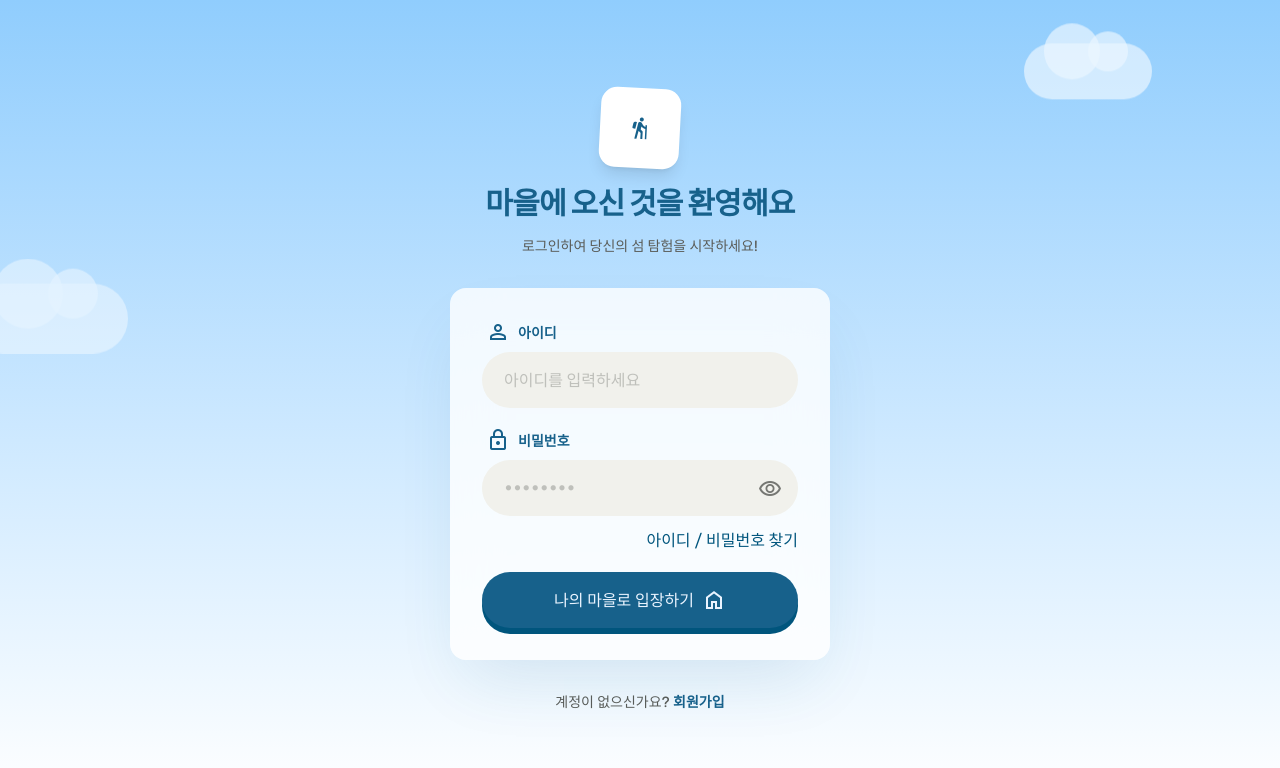
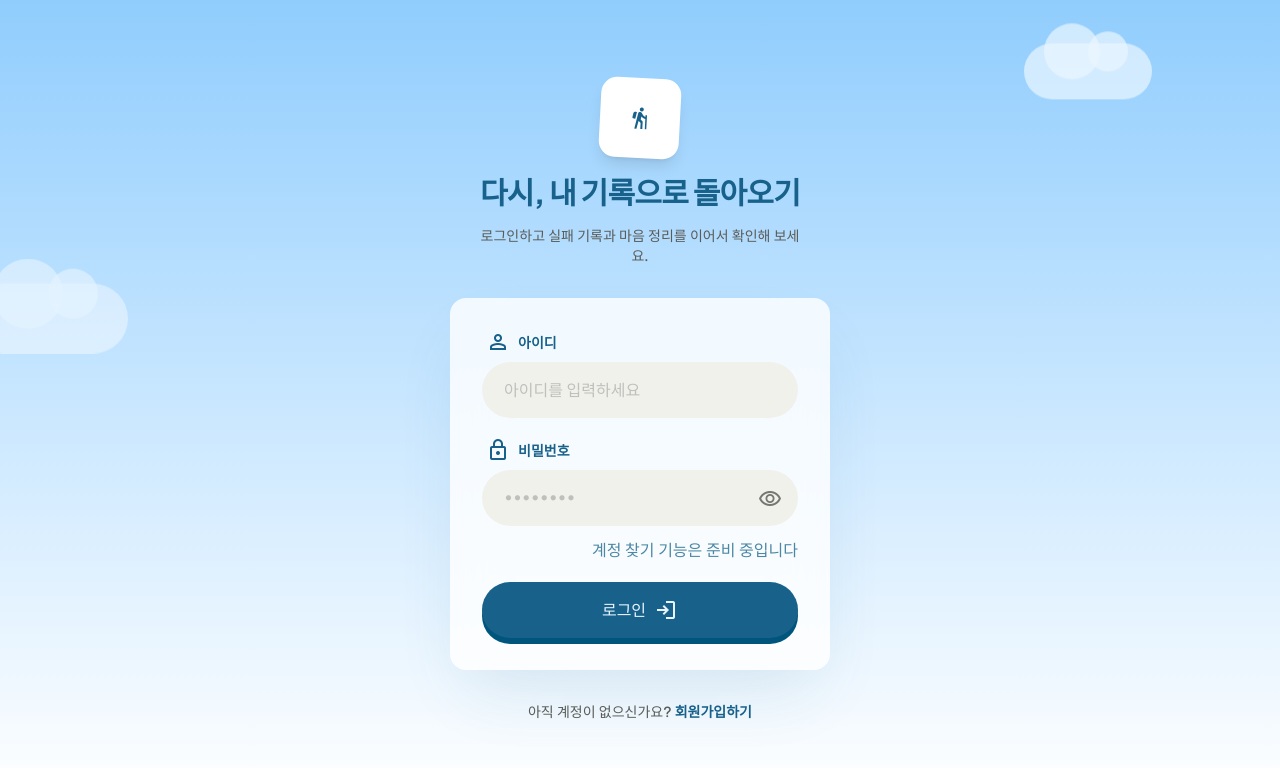
Before and after one commit to maycode28/oopsLog-frontend, a React (Vite) app: page /login in a window 1280 px wide. Shown: the top 768 px of the page. Built offline with nearby package versions, Linux system fonts and the light colour scheme; no server answers.

Commit message:
fix: 인증 리다이렉트와 로그인 회원가입 문구 정리

```diff
--- a/src/App.tsx
+++ b/src/App.tsx
@@ -1,4 +1,5 @@
 import { BrowserRouter, Navigate, Route, Routes } from "react-router-dom";
+import { ProtectedRoute } from "./features/auth/components/ProtectedRoute";
 import AppLayout from "./layouts/AppLayout";
 import LoginPage from "./pages/auth/LoginPage";
 import SignupPage from "./pages/auth/SignupPage";
@@ -10,6 +11,7 @@ function App() {
   return (
     <BrowserRouter>
       <Routes>
+        <Route element={<ProtectedRoute />}>
           <Route element={<AppLayout />}>
             <Route path="/" element={<MyPage />} />
             <Route path="/mypage" element={<MyPage />} />
@@ -18,6 +20,7 @@ function App() {
               element={<FailureDetailPage />}
             />
             <Route path="/mind-tuning" element={<MindTuningPage />} />
+          </Route>
         </Route>
 
         <Route path="/login" element={<LoginPage />} />
--- /dev/null
+++ b/src/features/auth/components/ProtectedRoute.tsx
@@ -0,0 +1,12 @@
+import { Navigate, Outlet, useLocation } from "react-router-dom";
+import { getUserSession } from "../utils/session";
+
+export function ProtectedRoute() {
+  const location = useLocation();
+
+  if (!getUserSession()) {
+    return <Navigate to="/login" replace state={{ from: location }} />;
+  }
+
+  return <Outlet />;
+}
--- a/src/features/auth/hooks/useAuth.ts
+++ b/src/features/auth/hooks/useAuth.ts
@@ -1,11 +1,12 @@
 import { useState } from 'react';
-import { useNavigate } from 'react-router-dom';
+import { useLocation, useNavigate } from 'react-router-dom';
 import { authApi } from '../api/authApi';
 import type { LoginRequest, SignupRequest } from '../types/auth.types';
 import { clearUserSession, saveUserSession } from '../utils/session';
 
 export function useAuth() {
   const navigate = useNavigate();
+  const location = useLocation();
   const [isLoading, setIsLoading] = useState(false);
   const [error, setError] = useState<string | null>(null);
 
@@ -16,7 +17,17 @@ export function useAuth() {
     try {
       const user = await authApi.login(data);
       saveUserSession(user);
-      navigate('/mind-tuning');
+      const redirectTo =
+        typeof location.state === 'object' &&
+        location.state !== null &&
+        'from' in location.state &&
+        typeof location.state.from === 'object' &&
+        location.state.from !== null &&
+        'pathname' in location.state.from &&
+        typeof location.state.from.pathname === 'string'
+          ? location.state.from.pathname
+          : '/mind-tuning';
+      navigate(redirectTo, { replace: true });
     } catch (err) {
       setError(err instanceof Error ? err.message : '로그인 중 오류가 발생했습니다.');
     } finally {
@@ -30,9 +41,10 @@ export function useAuth() {
 
     try {
       await authApi.signup(data);
-      navigate('/login');
+      return true;
     } catch (err) {
       setError(err instanceof Error ? err.message : '회원가입 중 오류가 발생했습니다.');
+      return false;
     } finally {
       setIsLoading(false);
     }
--- a/src/features/mind-tuning/hooks/useMindTuning.ts
+++ b/src/features/mind-tuning/hooks/useMindTuning.ts
@@ -1,4 +1,4 @@
-import { useEffect, useRef, useState } from 'react';
+import { useCallback, useEffect, useRef, useState } from 'react';
 import type { MutableRefObject } from 'react';
 
 import { fetchAIData } from '../api/ai';
@@ -17,17 +17,17 @@ export function useMindTuning(): UseMindTuningReturn {
   const transitionTimerRef = useRef<ReturnType<typeof setTimeout> | null>(null);
   const restartTimerRef = useRef<ReturnType<typeof setTimeout> | null>(null);
 
-  const clearTimeoutRef = (timerRef: MutableRefObject<ReturnType<typeof setTimeout> | null>) => {
+  const clearTimeoutRef = useCallback((timerRef: MutableRefObject<ReturnType<typeof setTimeout> | null>) => {
     if (timerRef.current) {
       clearTimeout(timerRef.current);
       timerRef.current = null;
     }
-  };
+  }, []);
 
-  const clearAllTimers = () => {
+  const clearAllTimers = useCallback(() => {
     clearTimeoutRef(transitionTimerRef);
     clearTimeoutRef(restartTimerRef);
-  };
+  }, [clearTimeoutRef]);
 
   const getDir = (current: ScreenName, next: ScreenName) => {
     const curIndex = SCREEN_ORDER.indexOf(current);
@@ -96,9 +96,9 @@ export function useMindTuning(): UseMindTuningReturn {
     }, SCANNING_DELAY);
 
     return () => clearTimeoutRef(transitionTimerRef);
-  }, [screen, loadingMode, aiData]);
+  }, [screen, loadingMode, aiData, clearTimeoutRef]);
 
-  useEffect(() => clearAllTimers, []);
+  useEffect(() => clearAllTimers, [clearAllTimers]);
 
   return {
     screen,
--- a/src/features/mind-tuning/hooks/useRescueFlow.ts
+++ b/src/features/mind-tuning/hooks/useRescueFlow.ts
@@ -50,11 +50,6 @@ export function useRescueFlow(aiData: AIResult | null) {
   }, []);
 
   useEffect(() => clearTimeouts, [clearTimeouts]);
-
-  useEffect(() => {
-    setAnimalStates(toAnimalStateMap(aiData));
-    setScorePopups([]);
-  }, [aiData]);
 
   const showScorePopup = useCallback(
     (value: number) => {
--- a/src/pages/auth/LoginPage.tsx
+++ b/src/pages/auth/LoginPage.tsx
@@ -1,5 +1,5 @@
 import { useState, type FormEvent } from "react";
-import { Link } from "react-router-dom";
+import { Link, useLocation } from "react-router-dom";
 import { AuthField } from "../../features/auth/components/AuthField";
 import { useAuth } from "../../features/auth/hooks/useAuth";
 
@@ -16,10 +16,16 @@ function Cloud({ className }: { className?: string }) {
 }
 
 export default function LoginPage() {
+  const location = useLocation();
   const { login, isLoading, error } = useAuth();
   const [loginId, setLoginId] = useState("");
   const [password, setPassword] = useState("");
   const [showPw, setShowPw] = useState(false);
+  const showSignupCompleted =
+    typeof location.state === "object" &&
+    location.state !== null &&
+    "signupCompleted" in location.state &&
+    location.state.signupCompleted === true;
 
   const handleSubmit = async (e: FormEvent<HTMLFormElement>) => {
     e.preventDefault();
@@ -45,15 +51,24 @@ export default function LoginPage() {
           </div>
 
           <h1 className="font-headline font-extrabold text-3xl text-primary tracking-tight">
-            마을에 오신 것을 환영해요
+            다시, 내 기록으로 돌아오기
           </h1>
 
           <p className="text-on-surface-variant font-medium text-sm px-6">
-            로그인하여 당신의 섬 탐험을 시작하세요!
+            로그인하고 실패 기록과 마음 정리를 이어서 확인해 보세요.
           </p>
         </div>
 
         <div className="w-full bg-white/80 backdrop-blur-xl rounded-2xl p-8 shadow-[0_32px_64px_-16px_rgba(23,97,139,0.12)] flex flex-col gap-5">
+          {showSignupCompleted && (
+            <div className="rounded-xl border border-primary/10 bg-primary-container/45 px-4 py-3 text-sm text-on-primary-container font-medium flex items-center gap-2">
+              <span className="material-symbols-outlined text-base shrink-0">
+                check_circle
+              </span>
+              <p>가입이 완료됐어요. 이제 로그인해서 시작해 보세요.</p>
+            </div>
+          )}
+
           <form onSubmit={handleSubmit} className="flex flex-col gap-5">
             <AuthField
               id="loginId"
@@ -107,9 +122,11 @@ export default function LoginPage() {
             <div className="flex justify-end -mt-2">
               <button
                 type="button"
-                className="text-primary-dim text-sm font-semibold hover:underline underline-offset-4"
+                disabled
+                aria-disabled="true"
+                className="cursor-not-allowed text-primary-dim/70 text-sm font-semibold"
               >
-                아이디 / 비밀번호 찾기
+                계정 찾기 기능은 준비 중입니다
               </button>
             </div>
 
@@ -133,8 +150,8 @@ export default function LoginPage() {
                 </span>
               ) : (
                 <>
-                  나의 마을로 입장하기
-                  <span className="material-symbols-outlined">home</span>
+                  로그인
+                  <span className="material-symbols-outlined">login</span>
                 </>
               )}
             </button>
@@ -142,12 +159,12 @@ export default function LoginPage() {
         </div>
 
         <p className="text-on-surface-variant font-medium text-sm">
-          계정이 없으신가요?{" "}
+          아직 계정이 없으신가요?{" "}
           <Link
             to="/signup"
             className="font-bold text-primary hover:underline underline-offset-4"
           >
-            회원가입
+            회원가입하기
           </Link>
         </p>
       </main>
--- a/src/pages/auth/SignupPage.tsx
+++ b/src/pages/auth/SignupPage.tsx
@@ -1,5 +1,5 @@
 import { useState, type FormEvent, type ChangeEvent } from "react";
-import { Link } from "react-router-dom";
+import { Link, useNavigate } from "react-router-dom";
 import { AuthField } from "../../features/auth/components/AuthField";
 import { useAuth } from "../../features/auth/hooks/useAuth";
 import type { SignupRequest } from "../../features/auth/types/auth.types";
@@ -15,6 +15,7 @@ const INITIAL_FORM: SignupRequest = {
 };
 
 export default function SignupPage() {
+  const navigate = useNavigate();
   const { signup, isLoading, error } = useAuth();
   const [form, setForm] = useState<SignupRequest>(INITIAL_FORM);
   const [passwordConfirm, setPasswordConfirm] = useState("");
@@ -35,7 +36,14 @@ export default function SignupPage() {
       return;
     }
 
-    await signup(form);
+    const isSuccess = await signup(form);
+
+    if (isSuccess) {
+      navigate("/login", {
+        replace: true,
+        state: { signupCompleted: true },
+      });
+    }
   };
 
   return (
@@ -80,10 +88,11 @@ export default function SignupPage() {
                 </span>
               </div>
               <h2 className="font-headline text-3xl font-extrabold tracking-tight text-on-surface">
-                새로운 모험을 시작해요!
+                계정을 만들고 기록을 시작하세요
               </h2>
               <p className="mt-2 text-on-surface-variant font-medium text-sm">
-                고유한 아이디를 만들고 우리 마을로 이사 오세요.
+                기본 정보를 입력하면 실패 기록과 분석을 내 계정에 안전하게
+                저장할 수 있어요.
               </p>
             </header>
 
@@ -95,10 +104,10 @@ export default function SignupPage() {
                 <AuthField
                   id="loginId"
                   name="loginId"
-                  label="패스포트 ID"
+                  label="아이디"
                   icon="id_card"
                   type="text"
-                  placeholder="고유한 ID 선택"
+                  placeholder="아이디를 입력하세요"
                   value={form.loginId}
                   onChange={set("loginId")}
                   required
@@ -109,10 +118,10 @@ export default function SignupPage() {
               <AuthField
                 id="name"
                 name="name"
-                label="실명"
+                label="이름"
                 icon="badge"
                 type="text"
-                placeholder="섬 주민 이름"
+                placeholder="이름을 입력하세요"
                 value={form.name}
                 onChange={set("name")}
                 required
@@ -124,7 +133,7 @@ export default function SignupPage() {
                 label="닉네임"
                 icon="face"
                 type="text"
-                placeholder="뭐라고 불러드릴까요?"
+                placeholder="닉네임을 입력하세요"
                 value={form.nickname}
                 onChange={set("nickname")}
                 required
@@ -266,8 +275,8 @@ export default function SignupPage() {
                     </span>
                   ) : (
                     <>
-                      모험 시작하기!
-                      <span className="material-symbols-outlined">sailing</span>
+                      회원가입
+                      <span className="material-symbols-outlined">person_add</span>
                     </>
                   )}
                 </button>
@@ -281,7 +290,7 @@ export default function SignupPage() {
                   to="/login"
                   className="text-primary font-bold hover:underline underline-offset-4"
                 >
-                  로그인
+                  로그인하기
                 </Link>
               </p>
             </footer>
--- a/src/pages/mind-tuning/MindTuningPage.tsx
+++ b/src/pages/mind-tuning/MindTuningPage.tsx
@@ -1,8 +1,4 @@
 import { AnimatePresence } from 'framer-motion';
-import { useEffect } from 'react';
-import { useNavigate } from 'react-router-dom';
-
-import { getSessionUserId } from '../../features/auth/utils/session';
 import ScreenConfession from '../../features/mind-tuning/components/ScreenConfession';
 import ScreenRescue from '../../features/mind-tuning/components/ScreenRescue';
 import ScreenScanning from '../../features/mind-tuning/components/ScreenScanning';
@@ -10,15 +6,8 @@ import { useMindTuning } from '../../features/mind-tuning/hooks/useMindTuning';
 import '../../features/mind-tuning/styles/mind-tuning.css';
 
 export default function MindTuningPage() {
-  const navigate = useNavigate();
   const { screen, aiData, errorMessage, isLoading, dir, loadingMode, currentGameTip, handleConfess, handleRestart } =
     useMindTuning();
-
-  useEffect(() => {
-    if (!getSessionUserId()) {
-      navigate('/login', { replace: true });
-    }
-  }, [navigate]);
 
   return (
     <div className="app-shell">
--- a/src/pages/mypage/MyPage.tsx
+++ b/src/pages/mypage/MyPage.tsx
@@ -1,10 +1,10 @@
 import { useEffect, useState } from "react";
-import { Link, useNavigate } from "react-router-dom";
+import { Link } from "react-router-dom";
 import { useAuth } from "../../features/auth/hooks/useAuth";
+import { getUserSession } from "../../features/auth/utils/session";
 import { mypageApi } from "../../features/mypage/api/mypageApi";
 import type { FailureSummary } from "../../features/mypage/types/mypage.types";
 import type { UserResponse } from "../../features/auth/types/auth.types";
-import { getStoredUser } from "../../utils/session";
 
 function Cloud({ className }: { className?: string }) {
   return (
@@ -39,7 +39,6 @@ const formatDateTime = (value: string) =>
   }).format(new Date(value));
 
 export default function MyPage() {
-  const navigate = useNavigate();
   const { logout, isLoading: isLoggingOut } = useAuth();
   const [profile, setProfile] = useState<UserResponse | null>(null);
   const [failures, setFailures] = useState<FailureSummary[]>([]);
@@ -47,10 +46,11 @@ export default function MyPage() {
   const [error, setError] = useState<string | null>(null);
 
   useEffect(() => {
-    const storedUser = getStoredUser();
+    const storedUser = getUserSession();
 
     if (!storedUser) {
-      navigate("/login", { replace: true });
+      setIsLoading(false);
+      setError("로그인 정보를 확인할 수 없습니다. 다시 로그인해 주세요.");
       return;
     }
 
@@ -78,7 +78,7 @@ export default function MyPage() {
     };
 
     void load();
-  }, [navigate]);
+  }, []);
 
   return (
     <div className="relative min-h-[calc(100dvh-var(--app-header-height))] overflow-hidden bg-gradient-to-b from-primary-container to-white font-body text-on-surface">
```
Also changed, not shown: src/pages/mypage/FailureDetailPage.tsx (+4 -3 lines). Lines whose indentation alone changed are shown as unchanged.
